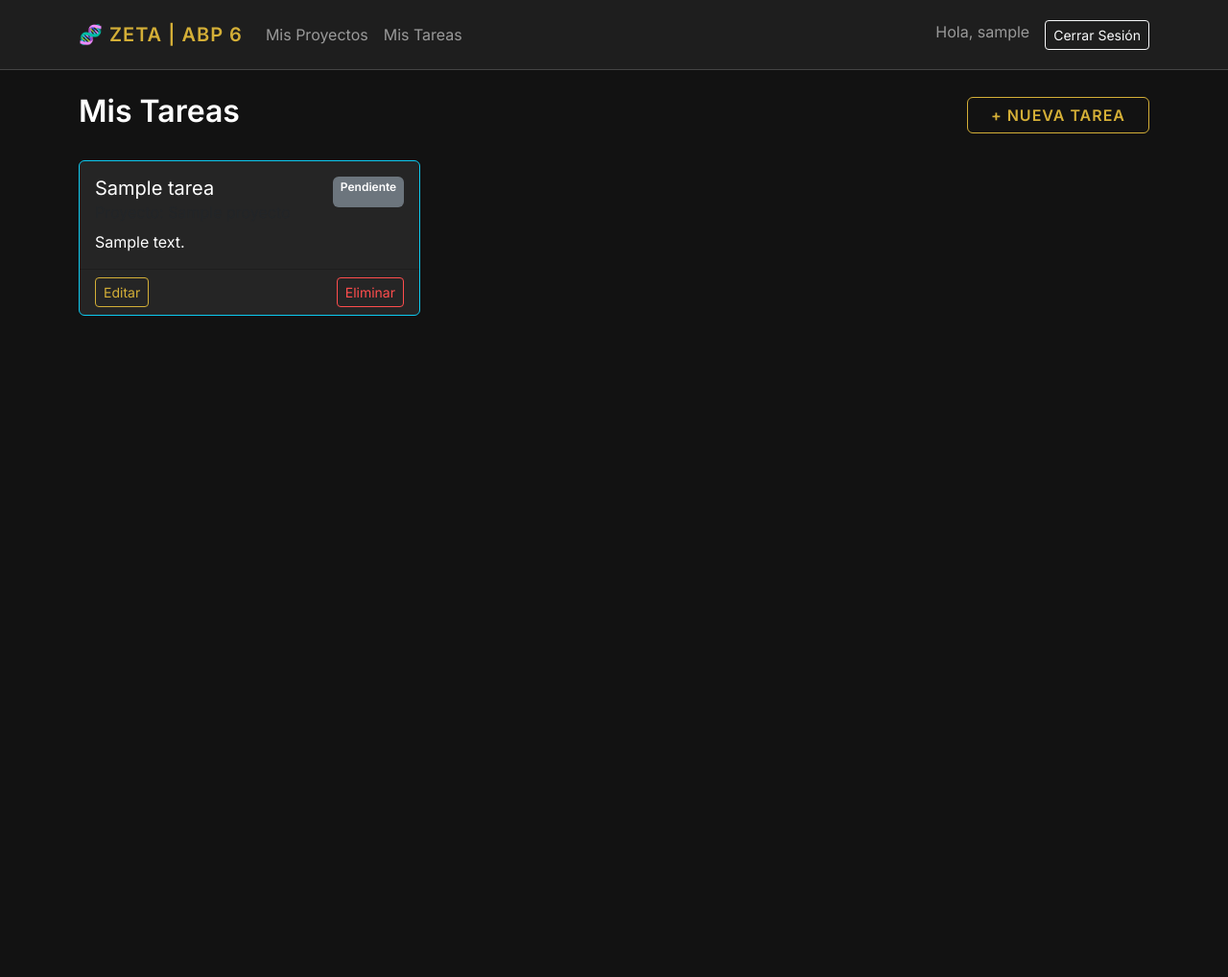
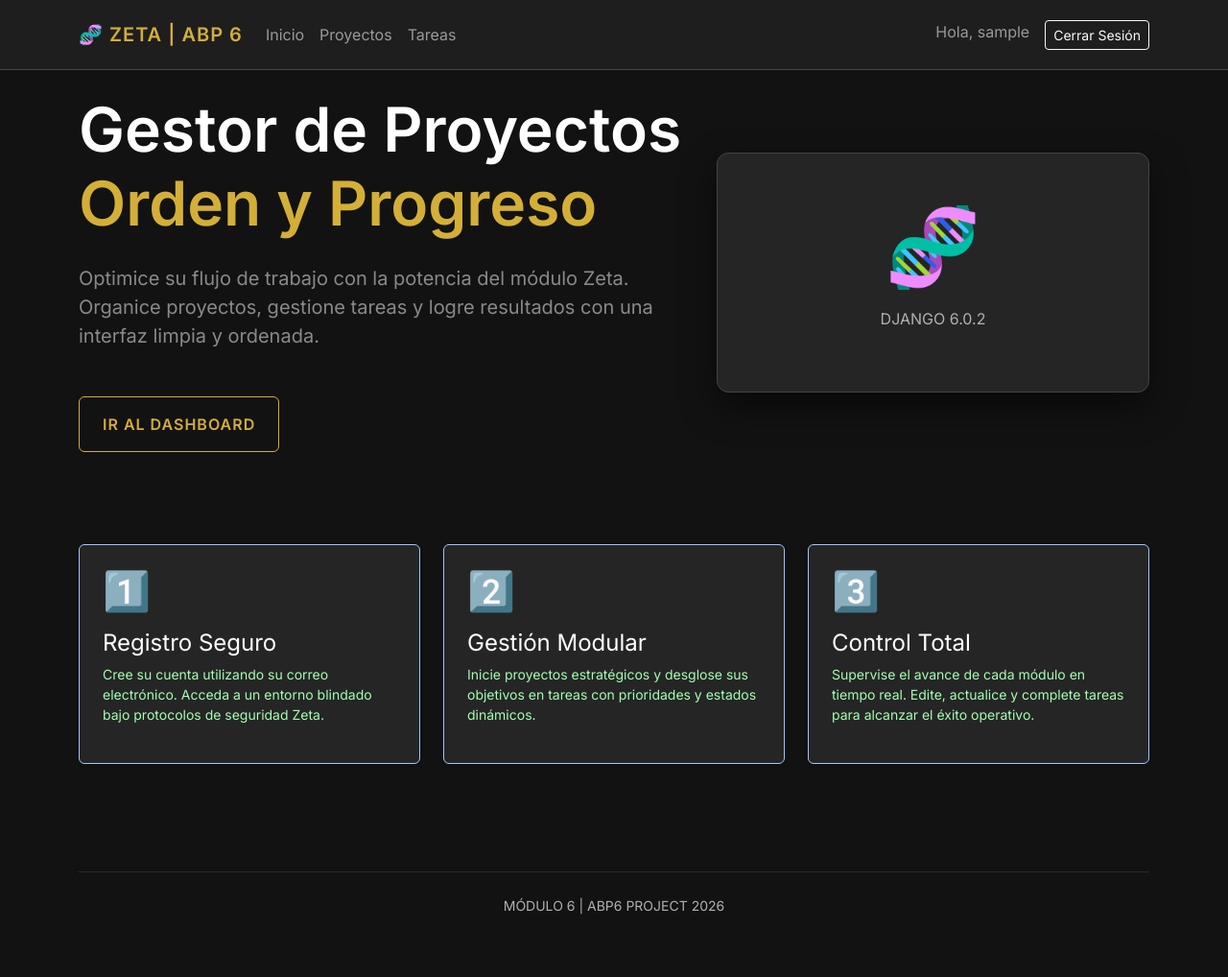
Before and after one commit to ssolis-ti/ABP6_Project, a Django app: page / in a window 1280 px wide. Shown: the whole page at 96% size. Before the commit the page ends 329 px from the top, so only its background shows below. Run offline with Django 5.2, Linux system fonts and the light colour scheme; a user stored in the database is signed in; tables that the repository leaves empty hold one stand-in row (values such as "Sample post").

Commit message:
Final: Implementacion de Landing Page, Estructura de Proyecto y Guia de Despliegue (ABP 6)

```diff
--- a/core/urls.py
+++ b/core/urls.py
@@ -7,3 +7,5 @@ urlpatterns = [
     path('accounts/', include('users.urls')), # Registro de usuarios
     path('', include('tasks.urls')),
 ]
+
+handler404 = 'django.views.defaults.page_not_found'
--- a/requirements.txt
+++ b/requirements.txt
@@ -3,7 +3,7 @@ Django==6.0.2
 gunicorn==21.2.0
 
 # Base de datos
-psycopg2-binary==2.9.9
+# psycopg2-binary==2.9.9
 
 # Útiles para leer de variables de entorno (altamente recomendado en docker)
 django-environ==0.11.2
--- a/static/css/styles.css
+++ b/static/css/styles.css
@@ -102,6 +102,18 @@ form input:focus {
     color: var(--accent-color) !important;
 }
 
+.text-muted {
+    color: #b0b0b0 !important; /* Lighter gray for better visibility on dark */
+}
+
+.lead.text-muted {
+    color: #e0e0e0 !important; /* Even lighter for the hero description */
+}
+
+.text-zeta-green {
+    color: #a2ffaf !important; /* Light green for better contrast and Zeta style */
+}
+
 a {
     color: var(--accent-color);
     text-decoration: none;
--- a/tasks/urls.py
+++ b/tasks/urls.py
@@ -2,6 +2,9 @@ from django.urls import path
 from . import views
 
 urlpatterns = [
+    # Landing Page
+    path('', views.LandingPageView.as_view(), name='index'),
+
     # Projects
     path('proyectos/', views.ProyectoListView.as_view(), name='proyecto_list'),
     path('proyectos/crear/', views.ProyectoCreateView.as_view(), name='proyecto_create'),
@@ -9,8 +12,8 @@ urlpatterns = [
     path('proyectos/eliminar/<int:pk>/', views.ProyectoDeleteView.as_view(), name='proyecto_delete'),
 
     # Tasks
-    path('', views.TaskListView.as_view(), name='task_list'),
-    path('crear/', views.TaskCreateView.as_view(), name='task_create'),
-    path('editar/<int:pk>/', views.TaskUpdateView.as_view(), name='task_update'),
-    path('eliminar/<int:pk>/', views.TaskDeleteView.as_view(), name='task_delete'),
+    path('tareas/', views.TaskListView.as_view(), name='task_list'),
+    path('tareas/crear/', views.TaskCreateView.as_view(), name='task_create'),
+    path('tareas/editar/<int:pk>/', views.TaskUpdateView.as_view(), name='task_update'),
+    path('tareas/eliminar/<int:pk>/', views.TaskDeleteView.as_view(), name='task_delete'),
 ]
--- a/tasks/views.py
+++ b/tasks/views.py
@@ -1,8 +1,11 @@
 from django.urls import reverse_lazy
-from django.views.generic import ListView, CreateView, UpdateView, DeleteView
+from django.views.generic import ListView, CreateView, UpdateView, DeleteView, TemplateView
 from django.contrib.auth.mixins import LoginRequiredMixin
 from .models import Tarea, Proyecto
 from .forms import TareaForm, ProyectoForm
+
+class LandingPageView(TemplateView):
+    template_name = 'landing.html'
 
 class ProyectoListView(LoginRequiredMixin, ListView):
     model = Proyecto
--- a/templates/base.html
+++ b/templates/base.html
@@ -15,18 +15,21 @@
 
     <nav class="navbar navbar-expand-lg navbar-dark mb-4">
         <div class="container">
-            <a class="navbar-brand" href="/">🧬 ZETA | ABP 6</a>
+            <a class="navbar-brand" href="{% url 'index' %}">🧬 ZETA | ABP 6</a>
             <button class="navbar-toggler" type="button" data-bs-toggle="collapse" data-bs-target="#navbarNav">
                 <span class="navbar-toggler-icon"></span>
             </button>
             <div class="collapse navbar-collapse" id="navbarNav">
                 <ul class="navbar-nav me-auto">
+                    <li class="nav-item">
+                        <a class="nav-link" href="{% url 'index' %}">Inicio</a>
+                    </li>
                     {% if user.is_authenticated %}
                     <li class="nav-item">
-                        <a class="nav-link" href="{% url 'proyecto_list' %}">Mis Proyectos</a>
+                        <a class="nav-link" href="{% url 'proyecto_list' %}">Proyectos</a>
                     </li>
                     <li class="nav-item">
-                        <a class="nav-link" href="{% url 'task_list' %}">Mis Tareas</a>
+                        <a class="nav-link" href="{% url 'task_list' %}">Tareas</a>
                     </li>
                     {% endif %}
                 </ul>
--- /dev/null
+++ b/templates/landing.html
@@ -0,0 +1,65 @@
+{% extends 'base.html' %}
+
+{% block title %}ZETA | Gestión de Proyectos de Alto Calibre{% endblock %}
+
+{% block content %}
+<div class="row min-vh-75 align-items-center mb-5">
+    <div class="col-lg-7">
+        <h1 class="display-3 fw-bold mb-4">
+            Gestor de Proyectos <br>
+            <span class="text-primary">Orden y Progreso</span>
+        </h1>
+        <p class="lead text-white-50 mb-5" style="max-width: 600px;">
+            Optimice su flujo de trabajo con la potencia del módulo Zeta.
+            Organice proyectos, gestione tareas y logre resultados con una interfaz limpia y ordenada.
+        </p>
+        <div class="d-flex gap-3">
+            {% if user.is_authenticated %}
+                <a href="{% url 'proyecto_list' %}" class="btn btn-primary px-4 py-3">Ir al Dashboard</a>
+            {% else %}
+                <a href="{% url 'signup' %}" class="btn btn-primary px-4 py-3">Comenzar Ahora</a>
+                <a href="{% url 'login' %}" class="btn btn-outline-light px-4 py-3">Iniciar Sesión</a>
+            {% endif %}
+        </div>
+    </div>
+    <div class="col-lg-5 d-none d-lg-block">
+        <div class="auth-card text-center p-5">
+            <h1 class="display-1 text-primary">🧬</h1>
+            <p class="mt-3 text-muted">DJANGO 6.0.2</p>
+        </div>
+    </div>
+</div>
+
+<div class="row pt-5 g-4 card-group">
+    <div class="col-md-4">
+        <div class="card h-100 p-4 shadow-sm border-primary-subtle">
+            <div class="display-6 text-primary mb-3">1️⃣</div>
+            <h4>Registro Seguro</h4>
+            <p class="text-zeta-green small">Cree su cuenta utilizando su correo electrónico. Acceda a un entorno blindado bajo protocolos de seguridad Zeta.</p>
+        </div>
+    </div>
+    <div class="col-md-4">
+        <div class="card h-100 p-4 shadow-sm border-primary-subtle">
+            <div class="display-6 text-primary mb-3">2️⃣</div>
+            <h4>Gestión Modular</h4>
+            <p class="text-zeta-green small">Inicie proyectos estratégicos y desglose sus objetivos en tareas con prioridades y estados dinámicos.</p>
+        </div>
+    </div>
+    <div class="col-md-4">
+        <div class="card h-100 p-4 shadow-sm border-primary-subtle">
+            <div class="display-6 text-primary mb-3">3️⃣</div>
+            <h4>Control Total</h4>
+            <p class="text-zeta-green small">Supervise el avance de cada módulo en tiempo real. Edite, actualice y complete tareas para alcanzar el éxito operativo.</p>
+        </div>
+    </div>
+</div>
+
+<div class="row mt-5 pt-5 pb-5 text-center">
+    <div class="col-12">
+        <hr class="border-secondary opacity-25">
+        <p class="text-muted small mt-4">
+             MÓDULO 6 | ABP6 PROJECT 2026
+        </p>
+    </div>
+</div>
+{% endblock %}
--- a/users/views.py
+++ b/users/views.py
@@ -1,8 +1,8 @@
 from django.urls import reverse_lazy
 from django.views.generic import CreateView
-from django.contrib.auth.forms import UserCreationForm
+from .forms import UserRegistrationForm
 
 class SignUpView(CreateView):
-    form_class = UserCreationForm
+    form_class = UserRegistrationForm
     success_url = reverse_lazy('login')
     template_name = 'registration/signup.html'
```
Also changed, not shown: docs/arquitectura.md (added, +70 -0 lines), docs/index.md (+16 -9 lines), templates/404.html (added, +24 -0 lines), users/forms.py (added, +10 -0 lines), README.md, db.sqlite3 (deleted), 2 other files.
